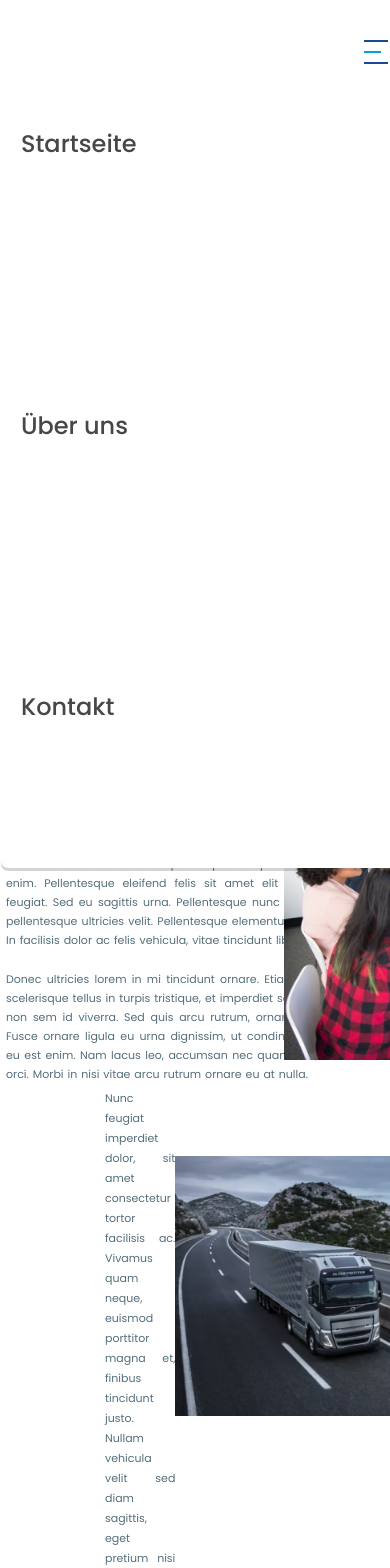
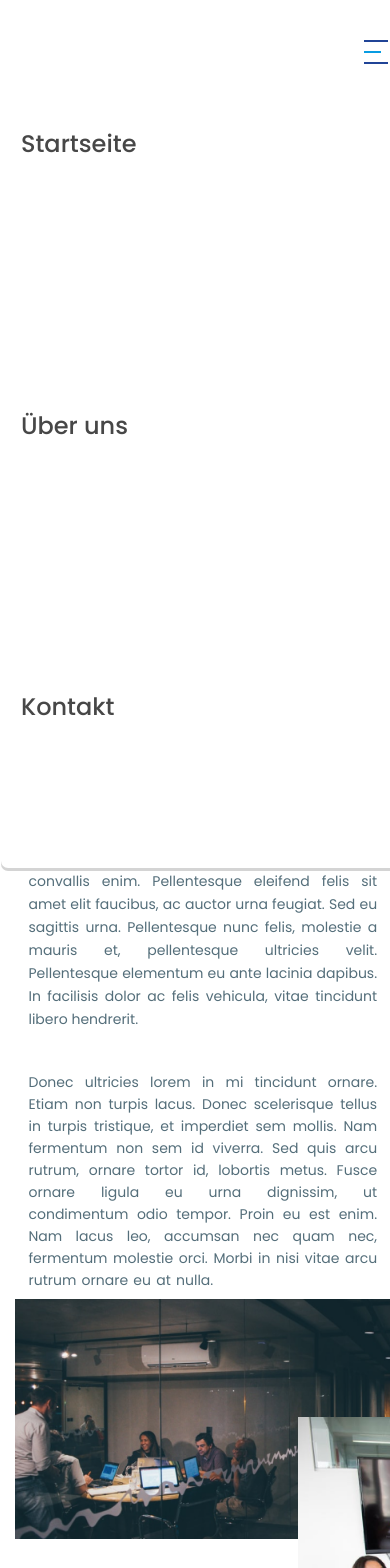
Before and after one commit to ViyaletaH/test-task2, a React (Vite) app in the folder figma-task/: page /#/ in a window 390 px wide. Shown: the top 1568 px of the page. Built offline with nearby package versions, Linux system fonts and the light colour scheme.

Commit message:
feat: left text mobile styles

```diff
--- a/figma-task/src/components/Contact.tsx
+++ b/figma-task/src/components/Contact.tsx
@@ -1,5 +1,3 @@
-import React from 'react'
-
 const Contact = () => {
   return (
     <h1>
--- a/figma-task/src/components/StartPage.tsx
+++ b/figma-task/src/components/StartPage.tsx
@@ -1,4 +1,3 @@
-import React from 'react'
 
 const StartPage = () => {
   return (
--- a/figma-task/src/components/about_page/content/LeftSideContent.tsx
+++ b/figma-task/src/components/about_page/content/LeftSideContent.tsx
@@ -1,5 +1,3 @@
-import React from 'react';
-
 const LeftSideContent = () => {
   return (
     <div className="left-side">
--- a/figma-task/src/components/about_page/slider/Slider.tsx
+++ b/figma-task/src/components/about_page/slider/Slider.tsx
@@ -1,7 +1,6 @@
 import LeftArrow from './LeftArrow';
 import RightArrow from './RightArrow';
 import { useState, useEffect } from 'react';
-import '/src/myStyles.scss';
 import { firstSlideCards, secondSlideCards, thirdSlideCards } from '../../data/slides';
 
 interface SliderProps {
--- a/figma-task/src/myStyles.scss
+++ b/figma-task/src/myStyles.scss
@@ -1544,17 +1544,16 @@ body {
       display: flex;
       align-items: center;
       justify-content: space-around;
-      margin: 0px 0px 27px 0px;
+      margin: 42px 0px 42px 0px;
       width: 210px;
-      min-height: fit-content;
+      min-height: 24px;
       margin-right: auto;
       font-family: 'Poppins', sans-serif;
       font-size: 14px;
       margin-left: 5%;
-      margin-bottom: 235px;
 
       .home {
-        width:24px;
+        width: 24px;
         height: 24px;
       }
       .startseite {
@@ -1563,7 +1562,7 @@ body {
 
       .nav-arrow {
         color: #667085;
-        font-weight:500;
+        font-weight: 500;
         font-size: 19px;
         padding-left: 5px;
       }
@@ -1576,10 +1575,15 @@ body {
     }
 
     .content-container {
-      width: 100%;
+      min-width: 380px;
+      max-width: 380px;
       height: fit-content;
+      align-items: center;
+      margin-bottom: 287px;
+      margin-left: 2.5%;
       .name-bar {
-        height: 80px;
+        height: 34px;
+        width: 384px;
         position: relative;
         display: flex;
         .about-name {
@@ -1587,35 +1591,38 @@ body {
           position: absolute;
           z-index: 90;
           font-family: 'Poppins', 'sans-serif';
-          font-size: 52px;
+          font-size: 22px;
           font-weight: bold;
           align-items: center;
           justify-content: center;
           color: #fff;
           min-width: 100%;
-          margin-left: 8.5%;
+          margin-left: 7.5%;
           padding-top: 2px;
         }
 
         .name-bg {
           margin-left: auto;
-          margin-right: 0;
+          width: 100%;
+          margin-right: 10%;
           float: right;
           position: absolute;
           z-index: 89;
-          margin-left: 8.9%;
-          width: calc(100% - 8.9%);
+          margin-left: 8%;
+          width: 140%;
         }
       }
 
       .left-side {
         margin-top: 25px;
-        float: left;
+        float:none;
         width: 100%;
         display: flex;
         justify-content: space-between;
+        flex-direction: column;
 
         .left-side-ph {
+          order: 1;
           display: flex;
           flex-direction: column;
           position: relative;
@@ -1639,77 +1646,81 @@ body {
         }
 
         .left-side-text {
-          width: 536px;
+          width: 367px;
           height: 100%;
+          padding: 1px;
           display: flex;
           flex-direction: column;
           .introductory-p {
             color: #546e7a;
+            font-size: 18px;
+            font-family: 'Poppins', 'sans-serif';
+            font-weight: bold;
+            line-height: 23.5px;
+            width: 363px;
+            padding-left: 6px;
+            display: flex;
+            flex-wrap: wrap;
+
+            #lorem {
+              width: 275px;
+              word-spacing:0%;
+              margin-bottom: auto;
+            }
+
+            #cras {
+              width: auto;
+              word-spacing:normal;
+            }
+
+            #rutum {
+              width: auto;
+              word-spacing:normal;
+            }
+
+            #convallis {
+              width:auto;
+              word-spacing:normal;
+              margin-top: auto;
+            }
+
+            #quis {
+              margin-top: auto;
+              word-spacing:normal;
+            }
+          }
+
+          .left-p {
+            margin-top: 30px;
+            color: #546e7a;
             font-size: 14px;
             font-family: 'Poppins', 'sans-serif';
-            font-weight: bold;
-            line-height: 20px;
-            width: 430px;
-            padding-left: 5px;
-            text-align: justify;
-
-            #lorem {
-              width: 430px;
-              word-spacing: 4px;
-              margin-bottom: 1px;
-            }
-
-            #cras {
-              width: 430px;
-              word-spacing: 4px;
-            }
-
-            #rutum {
-              width: 430px;
-              word-spacing: 4px;
-            }
-
-            #convallis {
-              width: 430px;
-              word-spacing: 11px;
-              margin-top: 2px;
-            }
-
-            #quis {
-              margin-top: 3px;
-              word-spacing: 1px;
-            }
-          }
-
-          .left-p {
-            margin-top: 13px;
-            color: #546e7a;
-            font-size: 11px;
-            font-family: 'Poppins', 'sans-serif';
-            line-height: 19px;
-            width: 430px;
-            padding-left: 5px;
-            text-align: justify;
+            line-height: 23px;
+            width: 95%;
+            padding-left: 12px;
 
             #left-p-first {
-              word-spacing: 1px;
+              height: 120px;
+              word-spacing: 0px;
+
             }
 
             #left-p-second {
-              margin-top: 19px;
+              margin-top: 39px;
+              word-spacing: 0px;
             }
 
             #left-p-third {
               padding-top: 3px;
-              word-spacing: 2px;
-              line-height: 19px;
-              word-spacing: 1px;
+              word-spacing: 0px;
+              line-height: 23px;
             }
 
             #left-p-fourth {
-              margin-top: 20px;
-              word-spacing: 1px;
-              line-height: 19px;
+              margin-top: 40px;
+              word-spacing: 1.5px;
+              line-height: 22px;
+
             }
           }
         }
```
